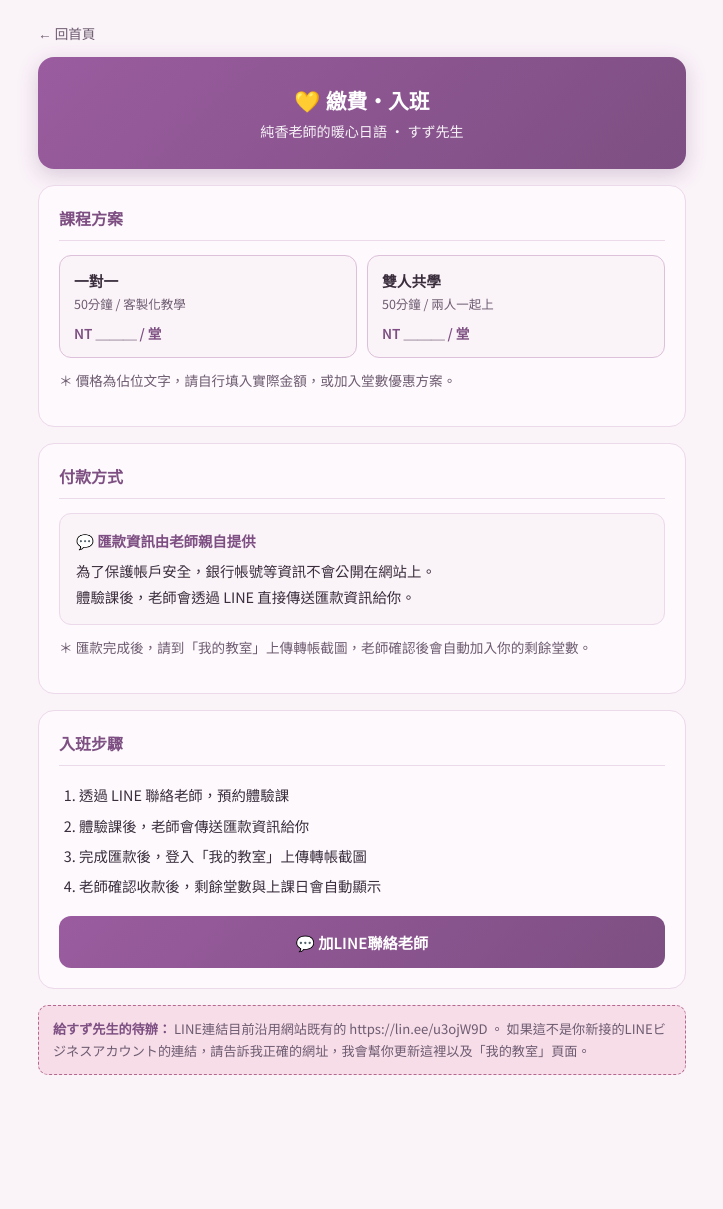
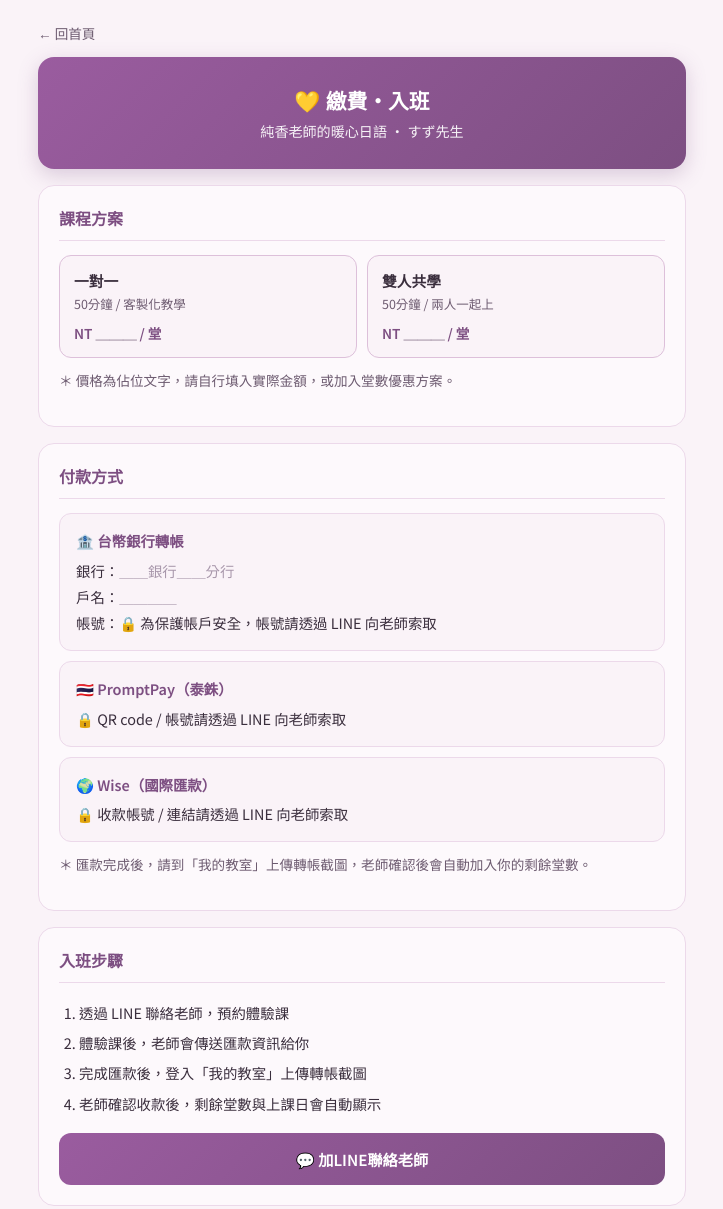
Before and after one commit to suzu-sensei/suzu-sensei.github.io, a plain HTML site: page site/classroom/pay.html in a window 1280 px wide. Shown: the top 1209 px of the page, without its empty margins (278-1001 px from the left). Before the commit the page ends 1135 px from the top, so only its background shows below. Drawn offline with Linux system fonts and the light colour scheme; a web font is replaced by a local one.

Commit message:
Add files via upload

```diff
--- a/site/classroom/pay.html
+++ b/site/classroom/pay.html
@@ -62,9 +62,18 @@
   <div class="card">
     <h2>付款方式</h2>
     <div class="pay-method">
-      <div class="pm-title">💬 匯款資訊由老師親自提供</div>
-      為了保護帳戶安全，銀行帳號等資訊不會公開在網站上。<br>
-      體驗課後，老師會透過 LINE 直接傳送匯款資訊給你。
+      <div class="pm-title">🏦 台幣銀行轉帳</div>
+      銀行：<span class="placeholder">＿＿銀行＿＿分行</span><br>
+      戶名：<span class="placeholder">＿＿＿＿</span><br>
+      帳號：🔒 為保護帳戶安全，帳號請透過 LINE 向老師索取
+    </div>
+    <div class="pay-method">
+      <div class="pm-title">🇹🇭 PromptPay（泰銖）</div>
+      🔒 QR code / 帳號請透過 LINE 向老師索取
+    </div>
+    <div class="pay-method">
+      <div class="pm-title">🌍 Wise（國際匯款）</div>
+      🔒 收款帳號 / 連結請透過 LINE 向老師索取
     </div>
     <p class="note">＊ 匯款完成後，請到「我的教室」上傳轉帳截圖，老師確認後會自動加入你的剩餘堂數。</p>
   </div>
@@ -81,8 +90,8 @@
   </div>
 
   <div class="todo">
-    <b>給すず先生的待辦：</b> LINE連結目前沿用網站既有的 https://lin.ee/u3ojW9D 。
-    如果這不是你新接的LINEビジネスアカウント的連結，請告訴我正確的網址，我會幫你更新這裡以及「我的教室」頁面。
+    <b>給すず先生的待辦：</b> 請把上面「＿＿＿」的地方換成你自己的銀行名稱・戶名（帳號本身故意不寫在這裡，只透過 LINE 提供）。
+    LINE連結目前沿用網站既有的 https://lin.ee/u3ojW9D 。
   </div>
 
 </div>
```
Also changed, not shown: site/classroom/teacher.html (+15 -0 lines).
